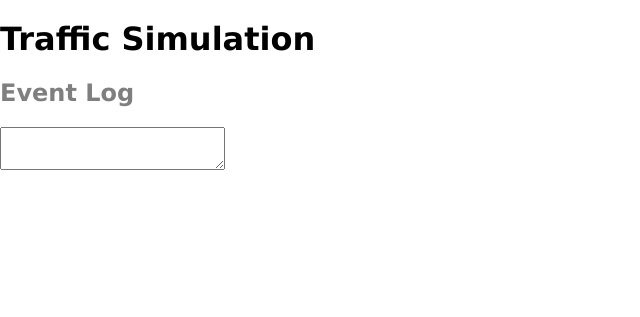
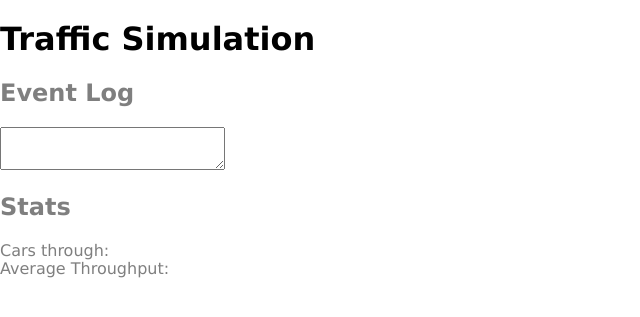
Before and after one commit to chipbell4/cse6730, a PHP site: page /project1/simulation/index.html in a window 1280 px wide. Shown: the top 317 px of the page, without its empty margins (0-640 px from the left). Run offline with PHP 8.4, Linux system fonts and the light colour scheme; some libraries are stand-ins or nearby versions.

Commit message:
Adding a placeholder for statistics

```diff
--- a/project1/simulation/index.html
+++ b/project1/simulation/index.html
@@ -11,6 +11,12 @@
             <h2>Event Log</h2>
             <textarea readonly></textarea>
         </div>
+        <div class="half-column">
+            <h2>Stats</h2>
+            Cars through: <span id="car-throughput"></span> <br/>
+            Average Throughput: <span id="average-throughput"></span>
+        </div>
+        <div style="clear: both"></div>
         <script src="main.js"></script>
     </body>
 </html>
```
Also changed, not shown: project1/simulation/style.css (+7 -0 lines).
